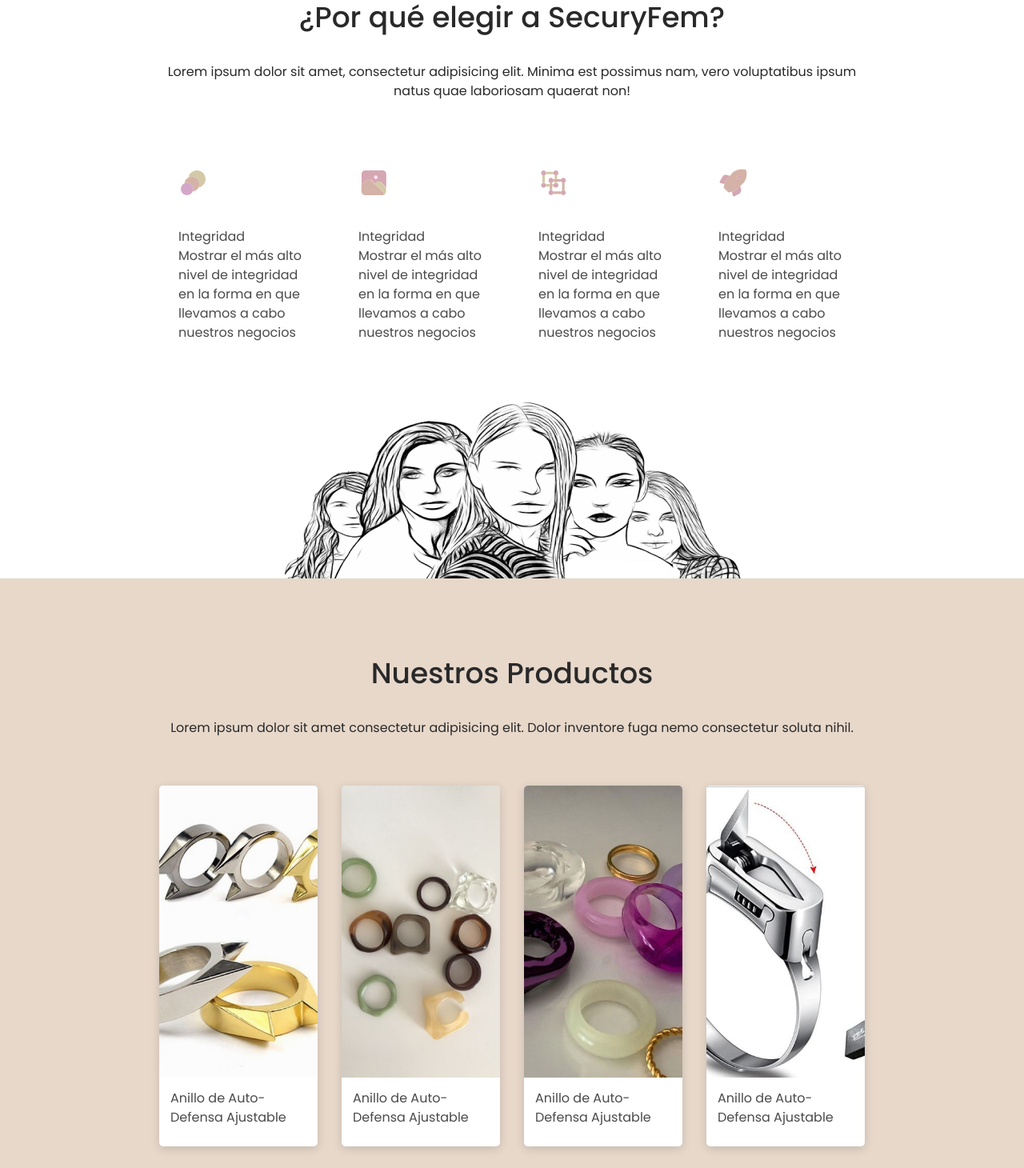
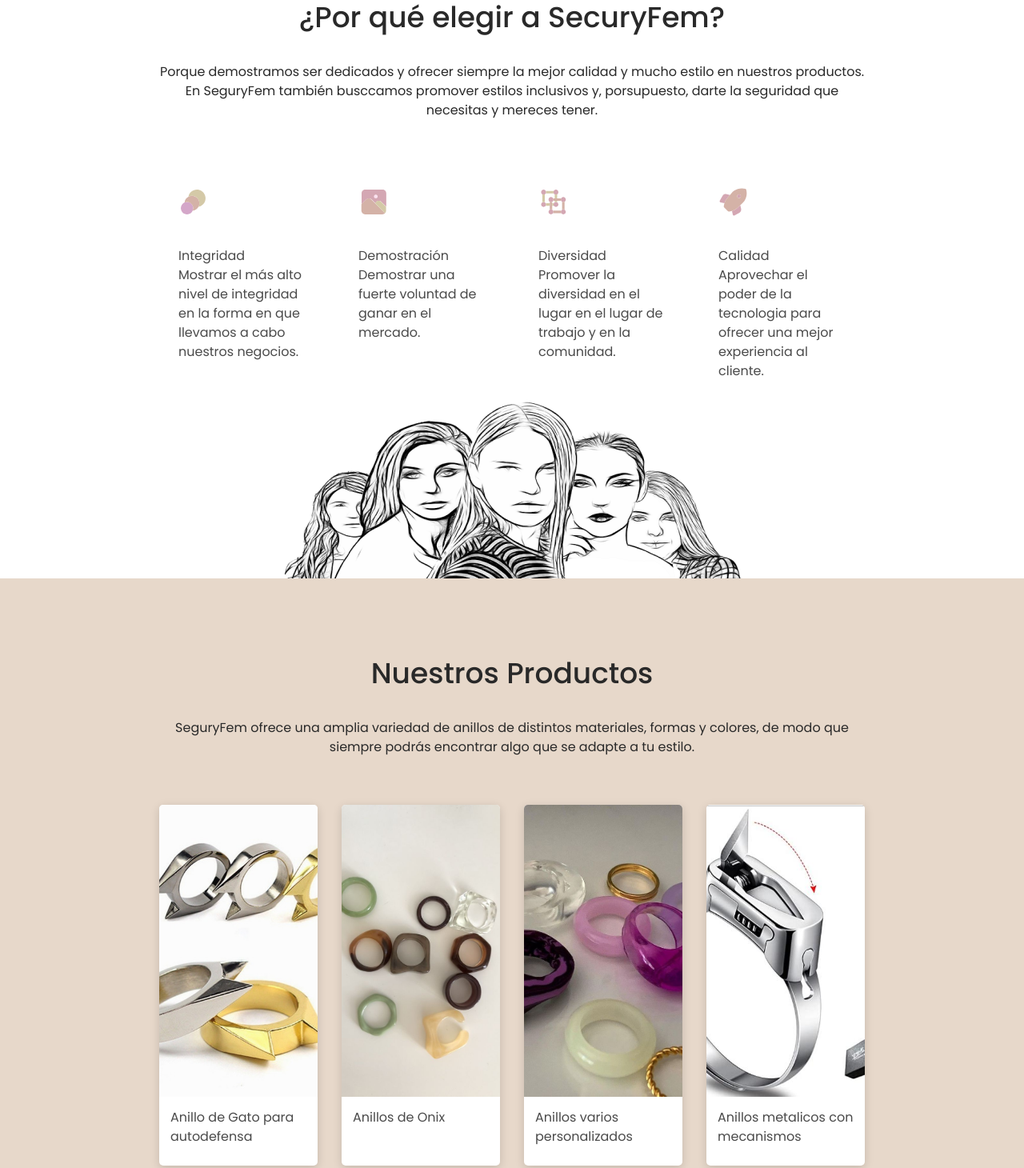
Before and after one commit to samhernandezc24/SeguryFem, a plain HTML site: page index.html in a window 1280 px wide. Shown: the part 894-2354 px from the top of the page at 80% size. Drawn offline with nearby package versions, Linux system fonts and the light colour scheme.

Commit message:
text for the sections

```diff
--- a/index.html
+++ b/index.html
@@ -119,9 +119,9 @@
         <div class="feature__intro">
           <h2>¿Por qué elegir a SecuryFem?</h2>
           <p>
-            Lorem ipsum dolor sit amet, consectetur adipisicing elit. Minima est
-            possimus nam, vero voluptatibus ipsum natus quae laboriosam quaerat
-            non!
+            Porque demostramos ser dedicados y ofrecer siempre la mejor calidad y mucho estilo
+            en nuestros productos. En SeguryFem también busccamos promover estilos inclusivos y, porsupuesto, darte la seguridad que
+            necesitas y mereces tener.
           </p>
         </div>
         <div class="feature__grid">
@@ -132,37 +132,36 @@
             <div class="feature__title">Integridad</div>
             <div class="feature__description">
               Mostrar el más alto nivel de integridad en la forma en que
-              llevamos a cabo nuestros negocios
+              llevamos a cabo nuestros negocios.
             </div>
           </div>
           <div class="feature__item">
             <div class="feature__icon">
               <img src="images/icons/scenary-icon.svg" alt="" />
             </div>
-            <div class="feature__title">Integridad</div>
+            <div class="feature__title">Demostración</div>
             <div class="feature__description">
-              Mostrar el más alto nivel de integridad en la forma en que
-              llevamos a cabo nuestros negocios
+              Demostrar una fuerte voluntad de ganar en el mercado.
             </div>
           </div>
           <div class="feature__item">
             <div class="feature__icon">
               <img src="images/icons/object-icon.svg" alt="" />
             </div>
-            <div class="feature__title">Integridad</div>
+            <div class="feature__title">Diversidad</div>
             <div class="feature__description">
-              Mostrar el más alto nivel de integridad en la forma en que
-              llevamos a cabo nuestros negocios
+              Promover la diversidad en el lugar en el lugar de trabajo y
+              en la comunidad.
             </div>
           </div>
           <div class="feature__item">
             <div class="feature__icon">
               <img src="images/icons/rocket-icon.svg" alt="" />
             </div>
-            <div class="feature__title">Integridad</div>
+            <div class="feature__title">Calidad</div>
             <div class="feature__description">
-              Mostrar el más alto nivel de integridad en la forma en que
-              llevamos a cabo nuestros negocios
+              Aprovechar el poder de la tecnologia para ofrecer una mejor
+              experiencia al cliente.
             </div>
           </div>
         </div>
@@ -174,8 +173,8 @@
         <div class="product__intro">
           <h2>Nuestros Productos</h2>
           <p>
-            Lorem ipsum dolor sit amet consectetur adipisicing elit. Dolor
-            inventore fuga nemo consectetur soluta nihil.
+            SeguryFem ofrece una amplia variedad de anillos de distintos materiales, formas y colores,
+            de modo que siempre podrás encontrar algo que se adapte a tu estilo.
           </p>
         </div>
         <div class="product__grid">
@@ -185,7 +184,7 @@
               style="background-image: url('/images/products/ring1.jpg')"
             ></div>
             <div class="product__text">
-              <div class="product__title">Anillo de Auto-Defensa Ajustable</div>
+              <div class="product__title">Anillo de Gato para autodefensa</div>
             </div>
           </div>
           <div class="product__item">
@@ -194,7 +193,7 @@
               style="background-image: url('/images/products/ring2.jpg')"
             ></div>
             <div class="product__text">
-              <div class="product__title">Anillo de Auto-Defensa Ajustable</div>
+              <div class="product__title">Anillos de Onix</div>
             </div>
           </div>
           <div class="product__item">
@@ -203,7 +202,7 @@
               style="background-image: url('/images/products/ring3.jpg')"
             ></div>
             <div class="product__text">
-              <div class="product__title">Anillo de Auto-Defensa Ajustable</div>
+              <div class="product__title">Anillos varios personalizados</div>
             </div>
           </div>
           <div class="product__item">
@@ -212,7 +211,7 @@
               style="background-image: url('/images/products/ring4.jpg')"
             ></div>
             <div class="product__text">
-              <div class="product__title">Anillo de Auto-Defensa Ajustable</div>
+              <div class="product__title">Anillos metalicos con mecanismos</div>
             </div>
           </div>
         </div>
```
